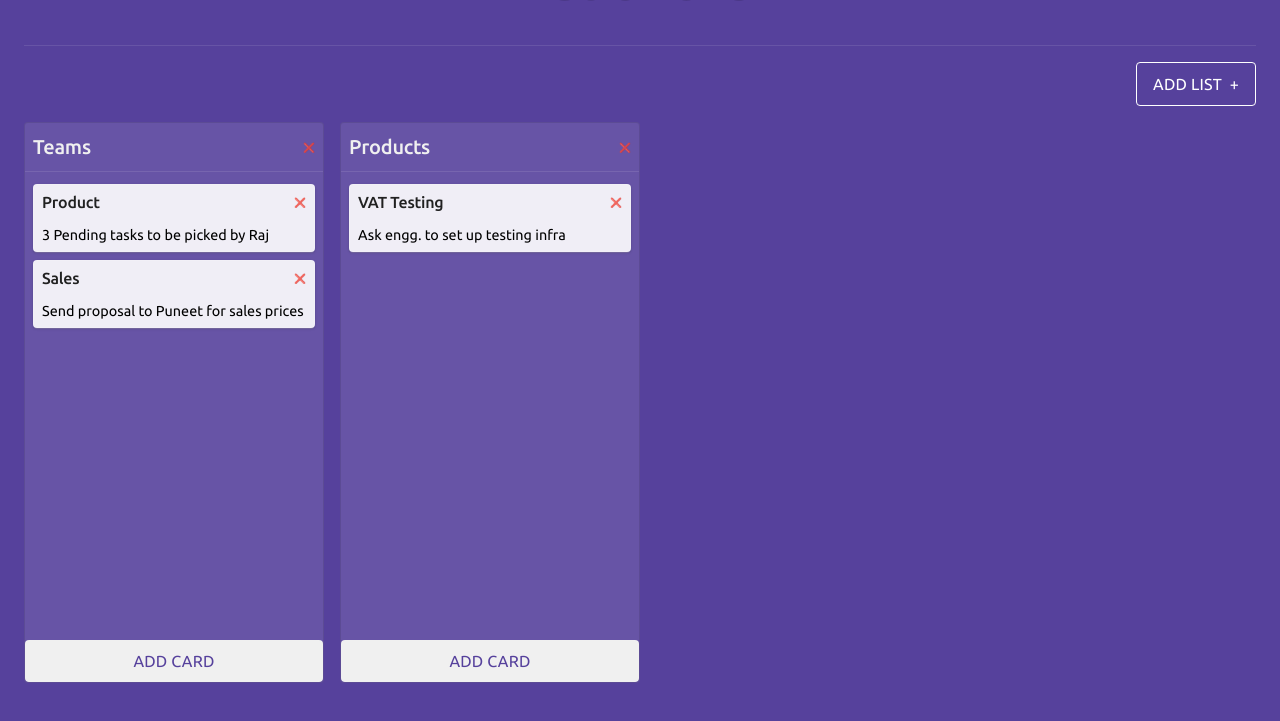
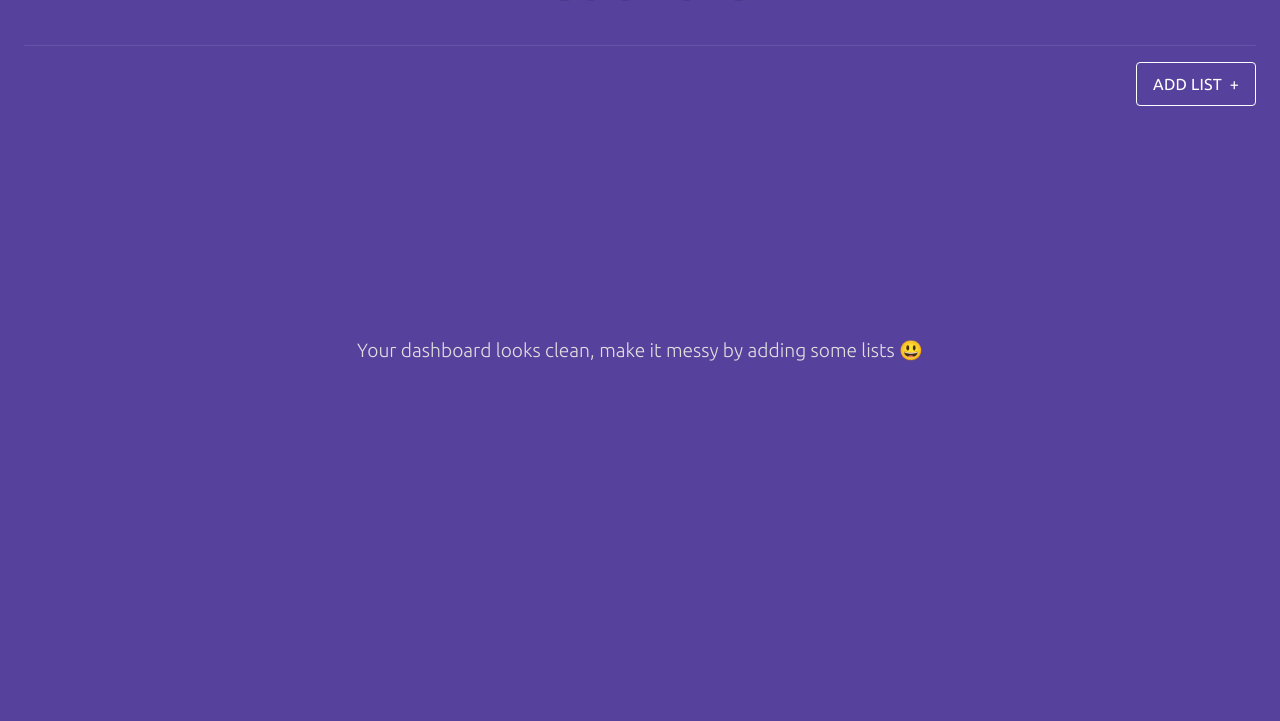
Before and after one commit to DemonDaddy22/Stick-Ons, a website: page src/index.html in a window 1280 px wide. Shown: the part 93-814 px from the top of the page. Drawn offline with Linux system fonts and the light colour scheme.

Commit message:
Add no data message and persistence using localStorage

```diff
--- a/src/index.css
+++ b/src/index.css
@@ -172,11 +172,24 @@ body {
 
 .dashboard-wrapper {
     flex: 1;
+    position: relative;
     padding: 1rem 1rem 2rem;
     overflow-y: hidden;
     overflow-x: auto;
     display: flex;
     gap: 1rem;
+}
+
+.no-data {
+    position: absolute;
+    top: 40%;
+    left: 50%;
+    transform: translate(-50%, -50%);
+    width: 50%;
+    font-weight: 100;
+    font-size: 1.2rem;
+    text-align: center;
+    color:#dfdfdf;
 }
 
 .column-cards {
--- a/src/index.html
+++ b/src/index.html
@@ -20,7 +20,7 @@
             <div id="add-list" class="button button-outlined button-white text-white">ADD LIST &nbsp;+</div>
         </div>
         <div class="dashboard-wrapper">
-
+            <div class="no-data">Your dashboard looks clean, make it messy by adding some lists 😃</div>
         </div>
         <div class="modal display-none" data-target="">
             <div class="modal-content modal-content-new-list display-none">
--- a/src/index.js
+++ b/src/index.js
@@ -34,35 +34,7 @@ const getRandomColID = (offset = 1000) => `col-${getRandomID()}`;
 
 const getRandomCardID = (offset = 1000) => `card-${getRandomID()}`;
 
-let data = [
-    {
-        id: getRandomColID(),
-        title: 'Teams',
-        cards: [
-            {
-                id: getRandomCardID(),
-                title: 'Product',
-                description: '3 Pending tasks to be picked by Raj'
-            },
-            {
-                id: getRandomCardID(),
-                title: 'Sales',
-                description: 'Send proposal to Puneet for sales prices'
-            }
-        ]
-    },
-    {
-        id: getRandomColID(),
-        title: 'Products',
-        cards: [
-            {
-                id: getRandomCardID(),
-                title: 'VAT Testing',
-                description: 'Ask engg. to set up testing infra'
-            }
-        ]
-    }
-];
+let data = JSON.parse(localStorage.getItem('dashboard')) || [];
 
 const clearInputs = () => {
     Object.keys(INPUTS).forEach(input => INPUTS[input] = '');
@@ -161,6 +133,7 @@ const addNewCard = e => {
 
     const newCard = { id: getRandomCardID(), title: INPUTS['card-title'], description: INPUTS['card-description'] };
     data = data.map(entry => entry.id === modal.dataset.id ? { ...entry, cards: [...entry.cards, newCard] } : entry);
+    localStorage.setItem('dashboard', JSON.stringify(data));
     modalError[1].classList.add('display-none');
     setDashboard(data);
     closeModal();
@@ -174,6 +147,7 @@ const addNewList = () => {
 
     const newColumn = { id: getRandomColID(), title: INPUTS['list-title'], cards: [] };
     data = [...data, newColumn];
+    localStorage.setItem('dashboard', JSON.stringify(data));
     modalError[1].classList.add('display-none');
     setDashboard(data);
     closeModal();
@@ -181,11 +155,13 @@ const addNewList = () => {
 
 const removeList = id => {
     data = data.filter(entry => entry.id !== id);
+    localStorage.setItem('dashboard', JSON.stringify(data));
     setDashboard(data);
 }
 
 const removeCard = id => {
-    data = data.map(entry => ({...entry, cards: entry.cards.filter(card => card.id !== id)}));
+    data = data.map(entry => ({ ...entry, cards: entry.cards.filter(card => card.id !== id) }));
+    localStorage.setItem('dashboard', JSON.stringify(data));
     setDashboard(data);
 }
 
@@ -195,7 +171,9 @@ const handleInputChange = e => {
 }
 
 const setDashboard = data => {
-    dashboard.innerHTML = data.map(entry => createList(entry).outerHTML).join('');
+    dashboard.innerHTML = data.length
+        ? data.map(entry => createList(entry).outerHTML).join('')
+        : `<div class='no-data'>Your dashboard looks clean, make it messy by adding some lists 😃</div>`;
 }
 
 addListButton.addEventListener('click', () => openModal(MODAL_CONTENT.NEW_LIST));
```
